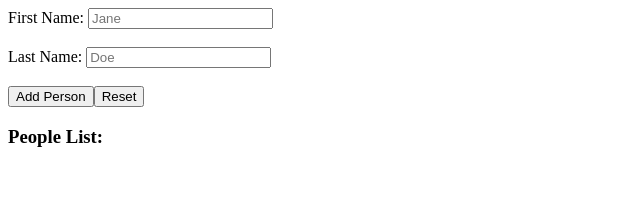
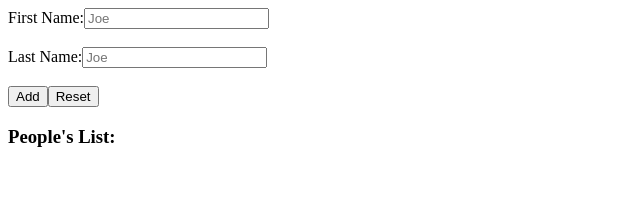
Before and after one commit to aryan-backend-wala/basic_crud_using_zustand, a React (Vite) app: page / in a window 1280 px wide. Shown: the top 198 px of the page, without its empty margins (0-640 px from the left). Built offline with nearby package versions, Linux system fonts and the light colour scheme.

Commit message:
first iteration

```diff
--- a/src/App.jsx
+++ b/src/App.jsx
@@ -1,64 +1,66 @@
-import React, { useState } from "react";
+import { useState } from "react";
 import { usePersonStore } from "./store/person";
 
-export default function App() {
-  const { person, people, createPerson, addPerson, updatePerson, resetPerson, deletePerson } = usePersonStore();
+export default function App(){
   const [editId, setEditId] = useState(null);
-
-  const handleSave = () => {
-    if (editId !== null) {
-      updatePerson(editId, { firstName: person.firstName, lastName: person.lastName });
-      setEditId(null);
+  const {
+    person,
+    createPerson,
+    resetPerson,
+    addPerson,
+    people,
+    deletePerson,
+    updatePerson
+  } = usePersonStore();
+  function handleAdd(){
+    if(editId !== null){
+      updatePerson(editId, {firstName: person.firstName, lastName: person.lastName})
+      setEditId(null)
     } else {
-      addPerson(person);
+      addPerson(person)
     }
     resetPerson();
-  };
-
-  const handleEdit = (id) => {
-    const personToEdit = people.find((p) => p.id === id);
-    if (personToEdit) {
-      createPerson(personToEdit);
-      setEditId(id);
+  }
+  function handleEdit(id){
+    const updatedPersons = people.find(p => p.id === id);
+    if(updatedPersons){
+      createPerson(updatedPersons)
+      setEditId(id)
     }
-  };
-
+  }
+  console.log(people)
   return (
-    <main>
+    <div>
       <label>
-        First Name: {" "}
+        First Name:
         <input
-          placeholder="Jane"
+          placeholder="Joe"
           value={person.firstName}
-          onChange={(e) => createPerson({ firstName: e.target.value })}
+          onChange={(e) => createPerson({firstName: e.target.value})}
         />
       </label>
-      <br /><br />
+      <br />
+      <br />
       <label>
-        Last Name: {" "}
+        Last Name:
         <input
-          placeholder="Doe"
+          placeholder="Joe"
           value={person.lastName}
-          onChange={(e) => createPerson({ lastName: e.target.value })}
+          onChange={(e) => createPerson({lastName: e.target.value})}
         />
       </label>
-      <br /><br />
-
-      <button onClick={handleSave}>
-        {editId !== null ? "Save Changes" : "Add Person"}
-      </button>
+      <br />
+      <br />
+      <button onClick={handleAdd}>{editId !== null ? "Save" : "Add"}</button>
       <button onClick={resetPerson}>Reset</button>
-
-      <h3>People List:</h3>
+      <h3>People's List: </h3>
       <ul>
-        {people.map((p) => (
-          <li key={p.id}>
-            {p.id}. {p.firstName} {p.lastName} {" "}
-            <button onClick={() => handleEdit(p.id)}>Edit</button>
-            <button onClick={() => deletePerson(p.id)}>Delete</button>
-          </li>
-        ))}
+        {people.map(person => <li key={person.id}>
+          {person.firstName} {person.lastName}
+          <button onClick={() => deletePerson(person.id)}>Delete</button>
+          <button onClick={() => handleEdit(person.id)}>Edit</button>
+        </li>)}
       </ul>
-    </main>
+    </div>
   );
 }
--- a/src/store/person.jsx
+++ b/src/store/person.jsx
@@ -2,33 +2,27 @@ import { create } from "zustand";
 
 export const usePersonStore = create((set) => ({
   person: {
-    id: 0,
     firstName: "",
-    lastName: ""
+    lastName: "",
+    id: 0
   },
-  nextId: 1,
+  nextId: 0,
+  createPerson: (newPerson) => set((state) => ({
+    person: {...state.person, ...newPerson}
+  })),
+  resetPerson: () => set((state) => ({
+    person: {firstName: "", lastName: "", id: state.nextId}
+  })),
   people: [],
-
-  createPerson: (newPerson) => set((state) => ({
-    person: { ...state.person, ...newPerson }
-  })),
-
-  resetPerson: () => set((state) => ({
-    person: { firstName: "", lastName: "", id: state.nextId }
-  })),
-
   addPerson: (person) => set((state) => ({
-    people: [...state.people, { ...person, id: state.nextId }],
+    people: [...state.people, {...person, id: state.nextId}],
     nextId: state.nextId + 1
   })),
-
   deletePerson: (id) => set((state) => ({
-    people: state.people.filter((person) => person.id !== id)
+    people: state.people.filter(person => person.id !== id)
   })),
-
   updatePerson: (id, updatedPerson) => set((state) => ({
-    people: state.people.map((person) =>
-      person.id === id ? { ...person, ...updatedPerson } : person
-    )
+    people: state.people.map(person =>
+       person.id === id ? {...person, ...updatedPerson} : person)
   }))
-}));
+}))
```
